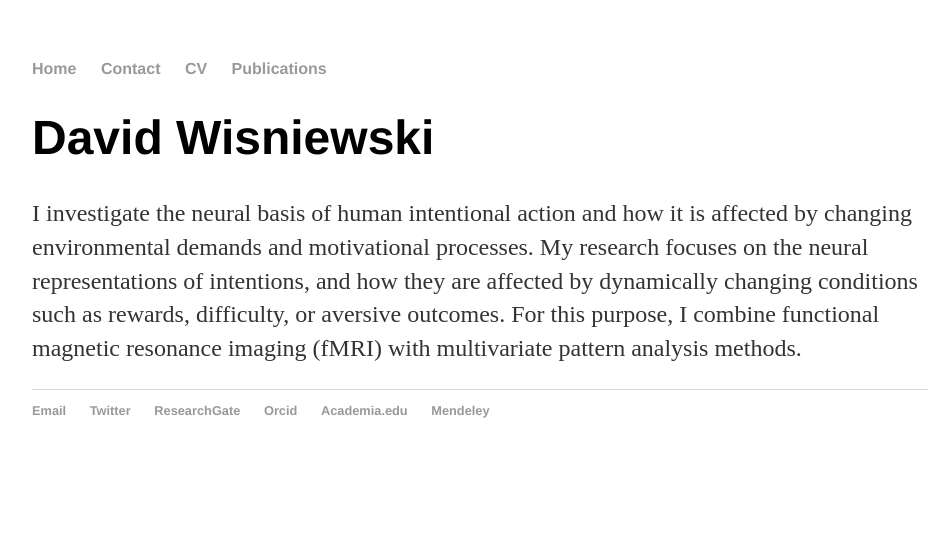
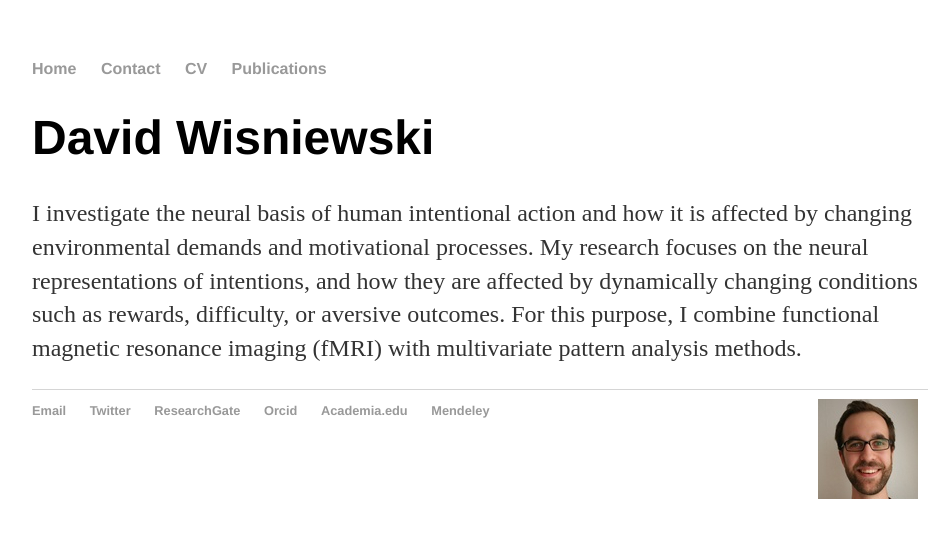
Before and after one commit to davidwisniewski/davidwisniewski.github.io, a Jekyll site: the page built from index.html, in a window 1280 px wide. Shown: the top 538 px of the page, without its empty margins (160-1109 px from the left). Built offline with Jekyll 4.4.1, drawn with Linux system fonts in a browser that asks for light colours.

Commit message:
added image to home page

```diff
--- a/index.html
+++ b/index.html
@@ -7,4 +7,6 @@ title: David Wisniewski
 
 	<p>I investigate the neural basis of human intentional action and how it is affected by changing environmental demands and motivational processes. My research focuses on the neural representations of intentions, and how they are affected by dynamically changing conditions such as rewards, difficulty, or aversive outcomes. For this purpose, I combine functional magnetic resonance imaging (fMRI) with multivariate pattern analysis methods.</p>
 
+	<img style="margin: 10px; float: right;" alt="David Wisniewski" src="/images/David_Wisniewski.jpg" width="100" height="100" />
+
 </div><!-- /.blurb -->
```
Also changed, not shown: images/David_Wisniewski.jpg (added).
